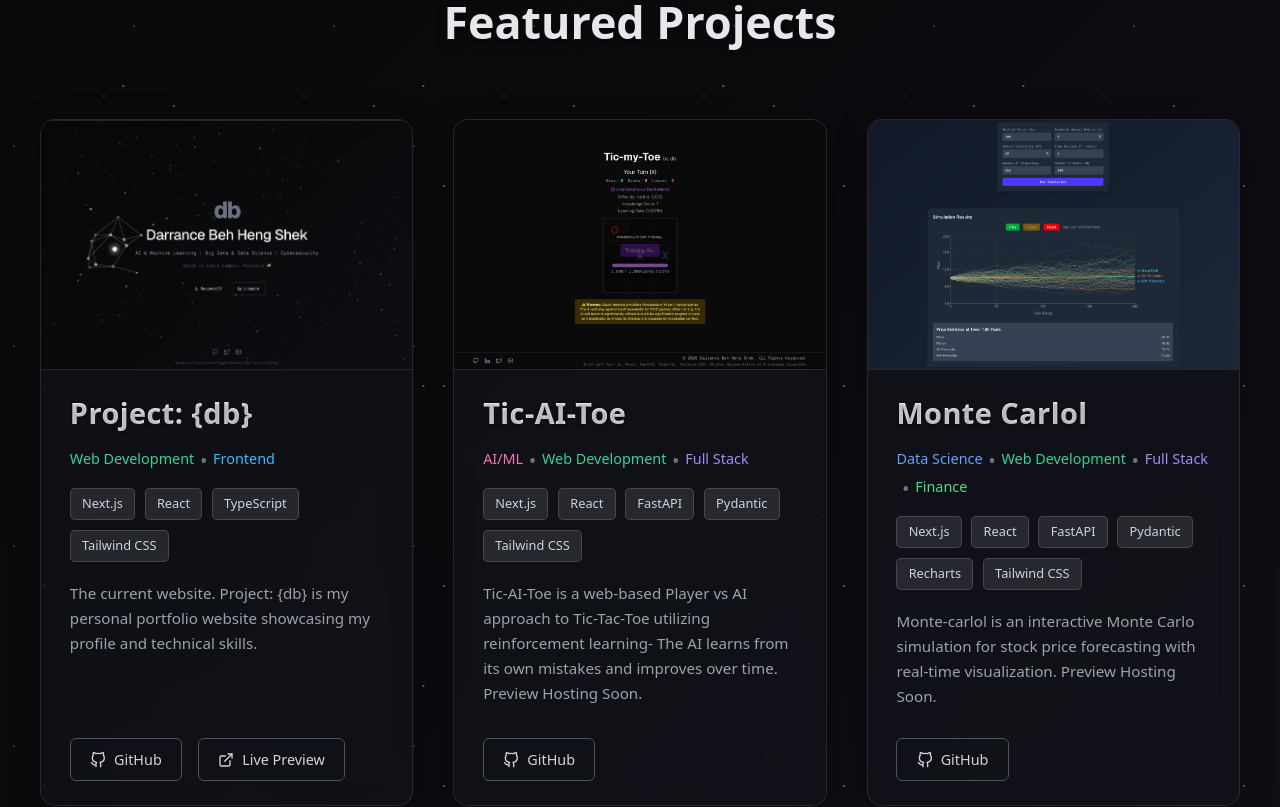
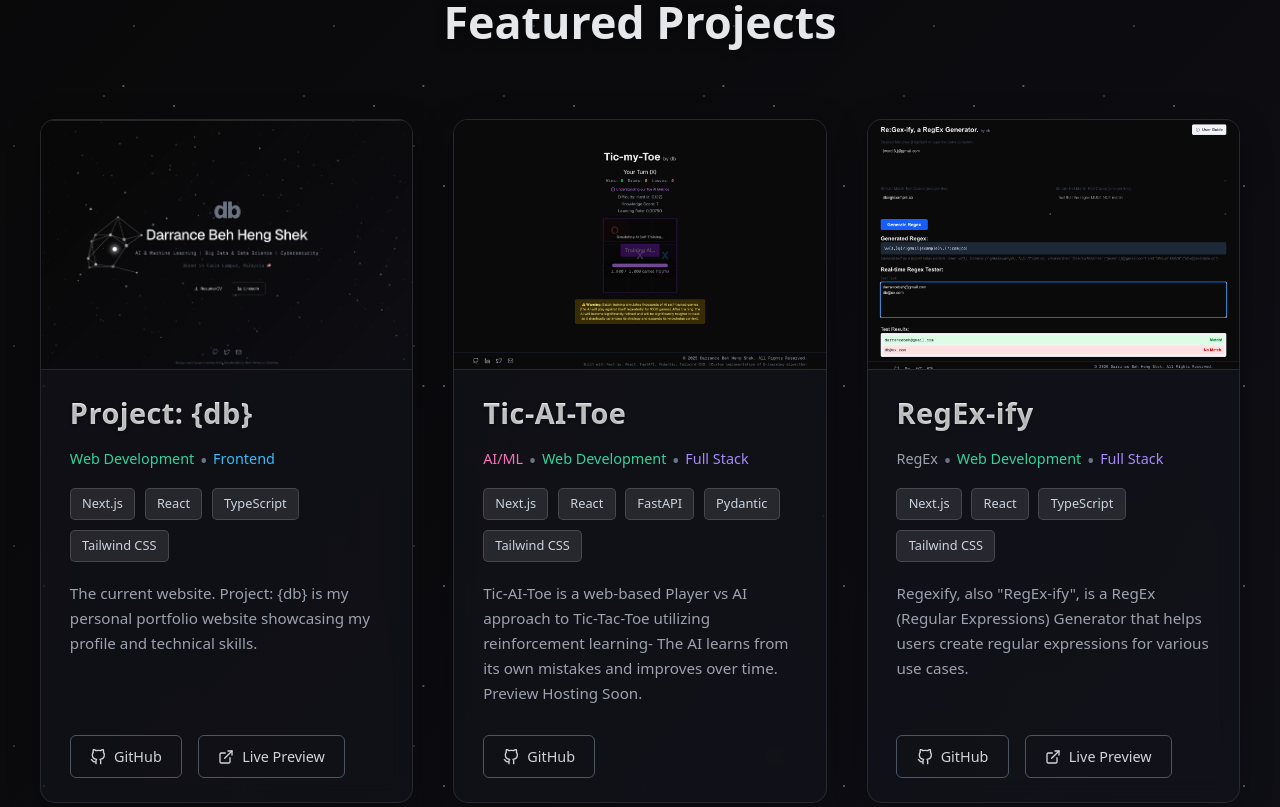
Before and after one commit to darrancebeh/db, a Next.js app: page / in a window 1280 px wide. Shown: the part 2500-3307 px from the top of the page. Built offline with nearby package versions, Linux system fonts and the light colour scheme.

Commit message:
add: added project regexify

```diff
--- a/src/data/projects.ts
+++ b/src/data/projects.ts
@@ -31,6 +31,16 @@ export const projects: Project[] = [
   },
   {
     id: 3,
+    title: 'RegEx-ify',
+    imageUrl: '/images/project-regexify-screenshot.png',
+    description: 'Regexify, also "RegEx-ify", is a RegEx (Regular Expressions) Generator that helps users create regular expressions for various use cases.',
+    techStack: ['Next.js', 'React', 'TypeScript', 'Tailwind CSS'],
+    categories: ['RegEx', 'Web Development', 'Full Stack'],
+    githubUrl: 'https://github.com/darrancebeh/regexify',
+    livePreviewUrl: 'https://regexify.vercel.app/',
+  },
+  {
+    id: 4,
     title: 'Monte Carlol',
     imageUrl: '/images/project-montecarlol-screenshot.png',
     description: 'Monte-carlol is an interactive Monte Carlo simulation for stock price forecasting with real-time visualization. Preview Hosting Soon.',
@@ -39,7 +49,7 @@ export const projects: Project[] = [
     githubUrl: 'https://github.com/darrancebeh/monte-carlol',
   },
    {
-    id: 4,
+    id: 5,
     title: 'Word-4-Word',
     imageUrl: '/images/project-word4word-screenshot.png',
     description: 'Word-4-Word is a web-based OCR application that recognizes text from handwriting drawn by users on a canvas. Preview Hosting Soon.',
```
Also changed, not shown: public/images/project-regexify-screenshot.png (added).
